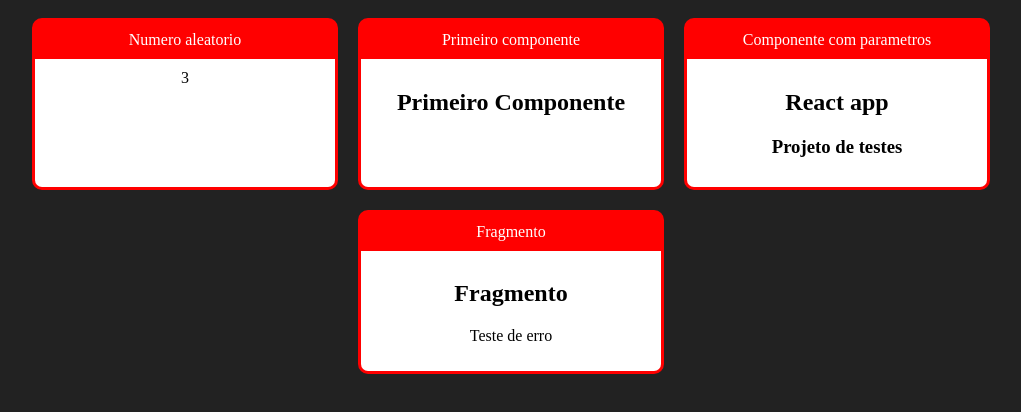
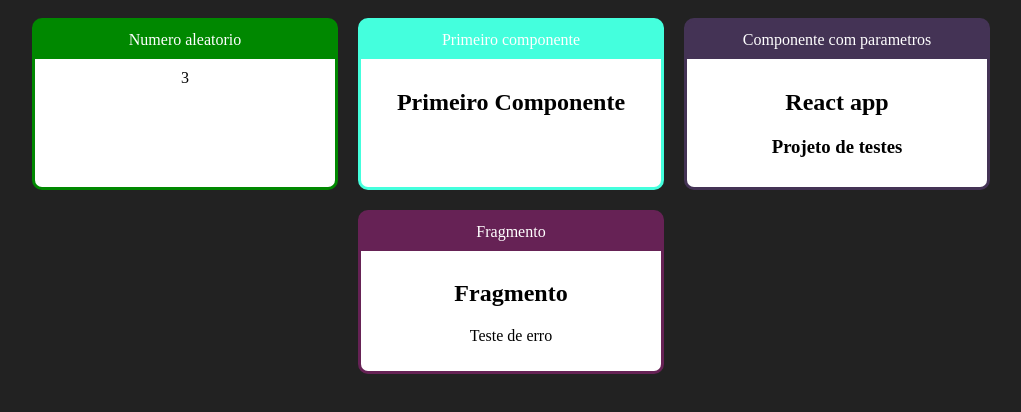
Before and after one commit to gabrielsugai/fundamentos-react, a React (Create React App) app: page / in a window 1280 px wide. Shown: the top 412 px of the page, without its empty margins (129-1150 px from the left). Built offline with nearby package versions, Linux system fonts and the light colour scheme.

Commit message:
Adiciona cores aos cards dinamicamente

```diff
--- a/src/App.jsx
+++ b/src/App.jsx
@@ -12,19 +12,19 @@ export default () => {
     <div className='app'>
       <div className='cards'>
 
-        <Card titulo='Numero aleatorio'>
+        <Card titulo='Numero aleatorio' color='#080'>
           <Random min={1} max={10} />
         </Card>
 
-        <Card titulo='Primeiro componente'>
+        <Card titulo='Primeiro componente' color='#4fd'>
           <Primeiro></Primeiro>
         </Card>
 
-        <Card titulo='Componente com parametros'>
+        <Card titulo='Componente com parametros' color='#435'>
           <Parametros titulo='React app' subtitulo='Projeto de testes' />
         </Card>
 
-        <Card titulo='Fragmento'>
+        <Card titulo='Fragmento' color ='#625'>
           <Fragment />
         </Card>
       </div>
--- a/src/components/layout/Card.css
+++ b/src/components/layout/Card.css
@@ -1,6 +1,5 @@
 .card{
-  background-color: red;
-  border: 3px solid red;
+  border: 3px solid;
   border-radius: 10px;
   overflow: hidden;
   margin: 10px;
--- a/src/components/layout/Card.jsx
+++ b/src/components/layout/Card.jsx
@@ -2,8 +2,12 @@ import './Card.css'
 import React from 'react'
 
 export default props => {
+  const cardStyle ={
+    backgroundColor: props.color || '#F00',
+    borderColor: props.color || '#F00'
+  }
   return (
-    <div className='card'>
+    <div className='card' style={cardStyle}>
       <div className='title'>{props.titulo}</div>
       <div className='content'>{props.children}</div>
     </div>)
```
